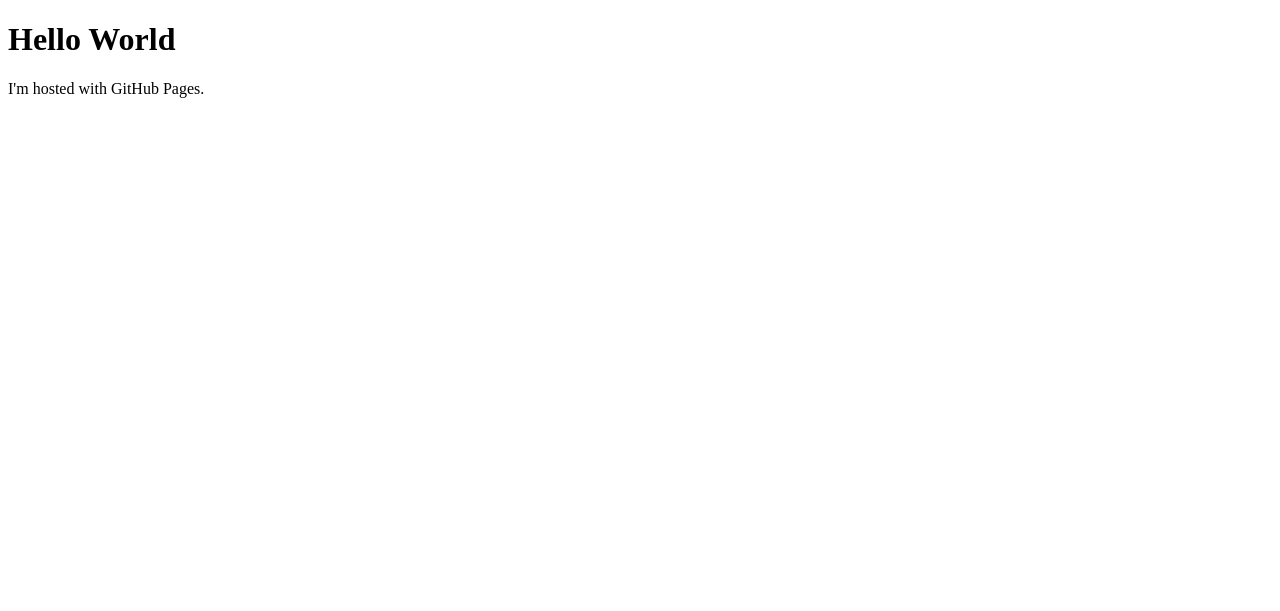
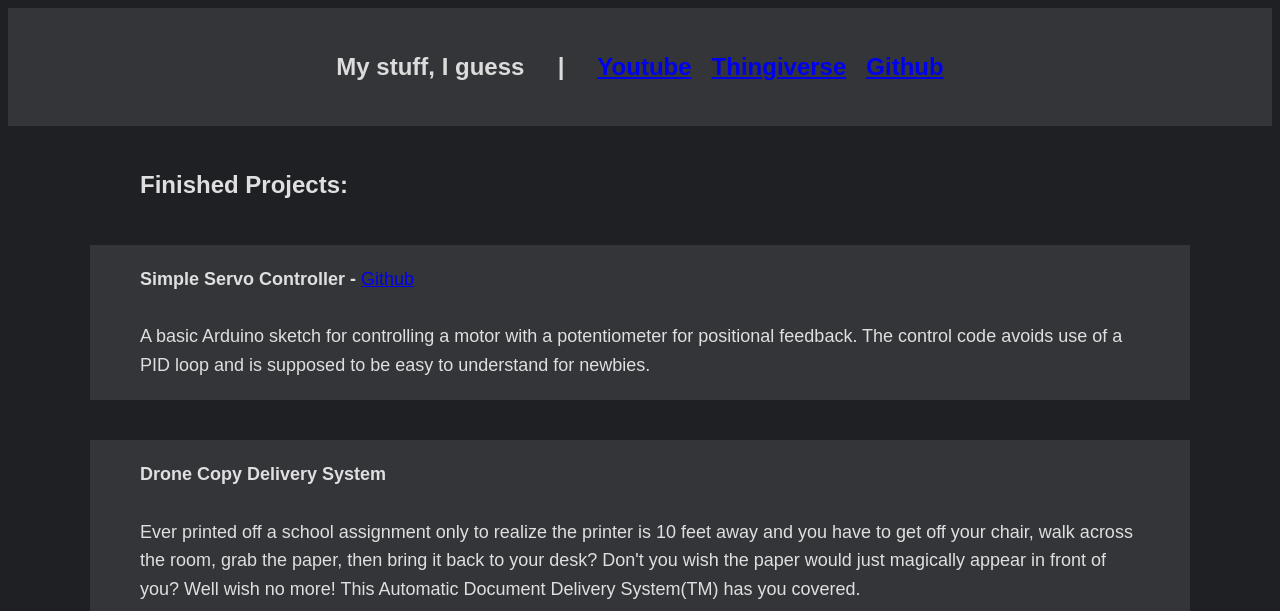
Before and after one commit to big-penguin/big-penguin.github.io, a plain HTML site: page index.html in a window 1280 px wide. Shown: the top 611 px of the page. Drawn offline with Linux system fonts and the light colour scheme.

Commit message:
update html

```diff
--- a/index.html
+++ b/index.html
@@ -1,7 +1,92 @@
 <!DOCTYPE html>
 <html>
-<body>
-<h1>Hello World</h1>
-<p>I'm hosted with GitHub Pages.</p>
-</body>
+    <head>
+        <meta charset="utf-8">
+        <meta name="viewport" content="width=device-width, initial-scale=1">
+        <title>Big Penguin</title>
+        <style type="text/css">
+			body {
+				font: 15px arial, sans-serif;
+				background-color: #1f2024;
+				color: #DFDFDF;
+			}
+
+			img {
+				width: 100%;
+				height: auto;
+			}
+
+			iframe {
+				width: 100%
+			}
+
+            p,h2,h3,ul {
+                margin: 40px auto;
+                max-width: 1000px;
+                line-height: 1.6;
+                font-size: 18px;
+				padding: 0px 20px
+            }
+
+			p {
+				background-color: #343539;
+				padding: 20px 50px
+			}
+
+			h2 {
+				font-size: 24px
+			}
+
+            h1 {
+				background-color: #343539;
+				color: #DCDCDC;
+                line-height: 1.6;
+				margin: 0px 0px;
+				font-size: 24px;
+				max-width: 2160px;
+				text-align: center;
+				padding: 40px 40px
+            }
+        </style>
+    </head>
+    <body>
+        <header>
+            <h1>
+                My stuff, I guess &nbsp; &nbsp; | &nbsp; &nbsp; <a href="https://www.youtube.com/channel/UCggsbPR_cLnsHhWXTM_Sg1g">Youtube</a> &nbsp; <a href="https://www.thingiverse.com/kinetic-mcf/">Thingiverse</a> &nbsp; <a href="https://github.com/big-penguin">Github</a>
+            </h1>
+        </header>
+		<h2>
+			Finished Projects:
+		</h2>
+		<p><strong>Simple Servo Controller - </strong><a href="https://github.com/big-penguin/simple-servo-controller">Github</a>
+		<br><br> A basic Arduino sketch for controlling a motor with a potentiometer for positional feedback. The control code avoids use of a PID loop and is supposed to be easy to understand for newbies.
+		</p>
+		<p><strong>Drone Copy Delivery System</strong>
+		<br><br> Ever printed off a school assignment only to realize the printer is 10 feet away and you have to get off your chair, walk across the room, grab the paper, then bring it back to your desk? Don't you wish the paper would just magically appear in front of you? Well wish no more! This Automatic Document Delivery System(TM) has you covered.
+		<br><br><iframe width="560" height="600" src="https://www.youtube.com/embed/eaBXx61x6Qk" frameborder="0" allow="accelerometer; autoplay; encrypted-media; gyroscope; picture-in-picture" allowfullscreen></iframe>
+		</p>
+		<p><strong>KEW Converter - </strong><a href="https://github.com/big-penguin/kew-converter">Github</a>
+		<br><br> An application created for Cloud County Community College. They have Flash-based lessons they use for many of their wind-energy classes. Due to the impending death of Flash, I decided to look for a way to port the lessons to a more modern format. Originally the tool was intended to output a complete video/HTML5 lesson. However, much of the imagery in the lessons was made in Flash as dynamic scripts as opposed to static images, which couldn't be ripped out. Because of this, the tool only extracts what it can, and leaves it at that (so the narration and images can be re-used in an updated lesson format).
+		</p>
+		<p><strong>Speaker Box Robot</strong>
+		<br><br> A basic driving robot built out of a cheapo house subwoofer. Its original iteration had a 5DOF robotic arm affixed ot the front, but the piss-poor stepper motors combined with my absolutey wonderful design skills at the time meant it couldn't really do anything useful. The wheels were also poorly built and prone to failure.
+		<br><br> <img src="botv1.PNG" alt="robot overview">
+		<br><br> Here's some closeups of the arm and drive wheels for V1:
+		<br><br> <img src="arm.PNG" alt="robot overview">
+		<br><br> <img src="drive.PNG" alt="robot overview">
+		<br><br> Later on I rebuilt the robot, removing the arm and replacing the existing wheels with more robust ones. This version, powered by an Arduino mega and Android tablet, was demoed at a local 4-H project demo, where the kids got to drive it around. It still works today. It also had a motion control function, but the code doesn't seem to work anymore.
+		<br><br> <img src="botv2.JPG" alt="robot overview">
+		<br><br> The robot served as my introduction to ROS. I used it to control the robot over the network as well as some other fun stuff.
+		<br><br> <img src="botv2-2.JPG" alt="robot overview">
+		</p>
+		<h2>
+			Ongoing Projects:
+		</h2>
+		<p><strong>ServoCtrl - </strong><a href="https://github.com/big-penguin/servoctrl">Github</a>
+		<br><br> A project to control RC Servos with 3D modelling software Blender, with use of an Arduino board. This allows for easier creation of smooth, life-like movement for animatronics and FX, since one can rig up a model of the device in Blender and animate it like any other 3D model.
+		<br><br> <img src="servoctrl.png" alt="ServoCTRL development" width=1000px>
+		<br><br> I've made a set of moving eyes for testing this project, which have since been expanded to an entire head. Here's a video of the eyes being tested (via RC):
+		<br><br> <iframe width="1000" height="600" src="https://www.youtube.com/embed/j3ok9grzXH8" frameborder="0" allow="accelerometer; autoplay; encrypted-media; gyroscope; picture-in-picture" allowfullscreen></iframe>
+		</p>
+    </body>
 </html>
```
